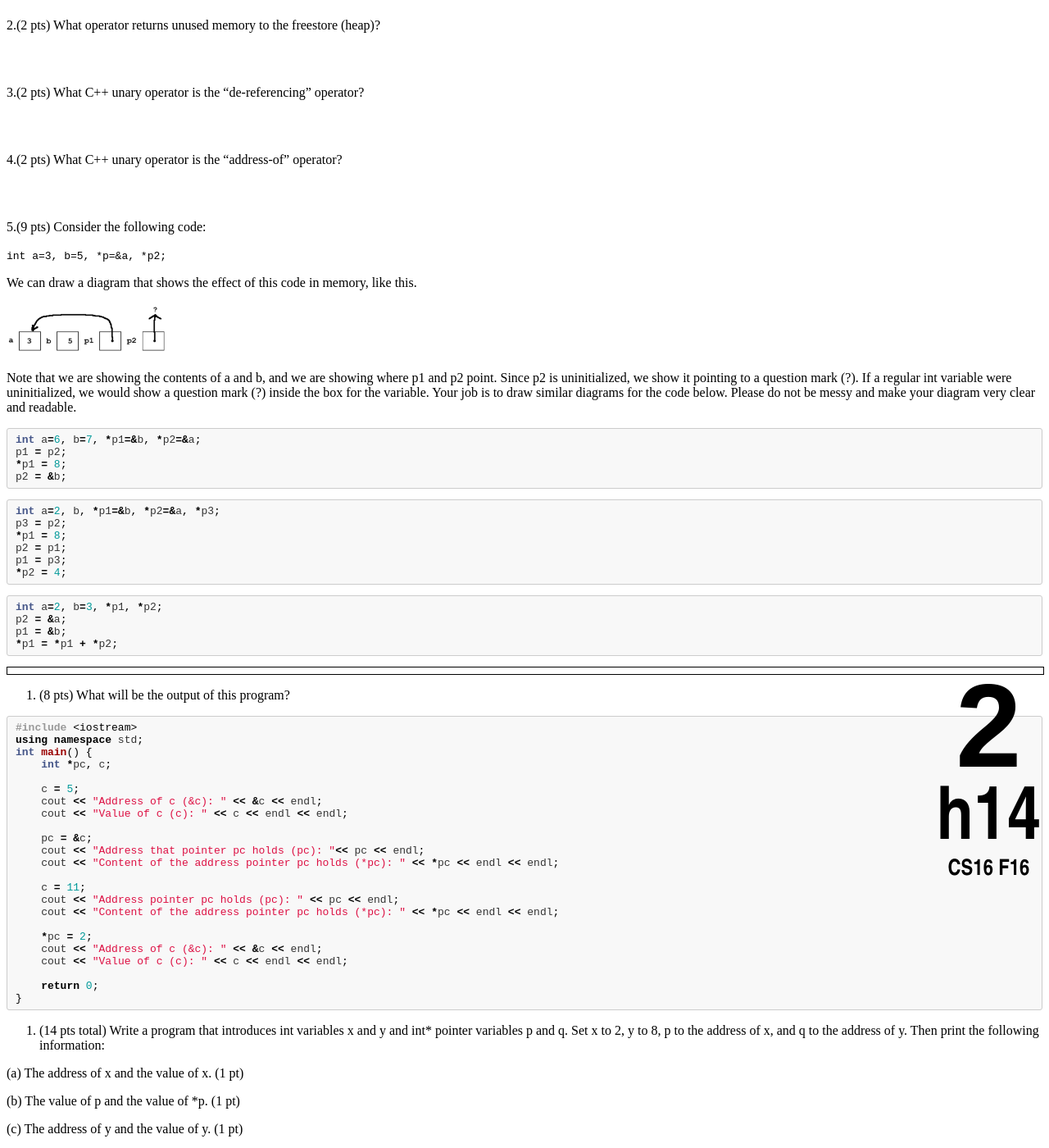
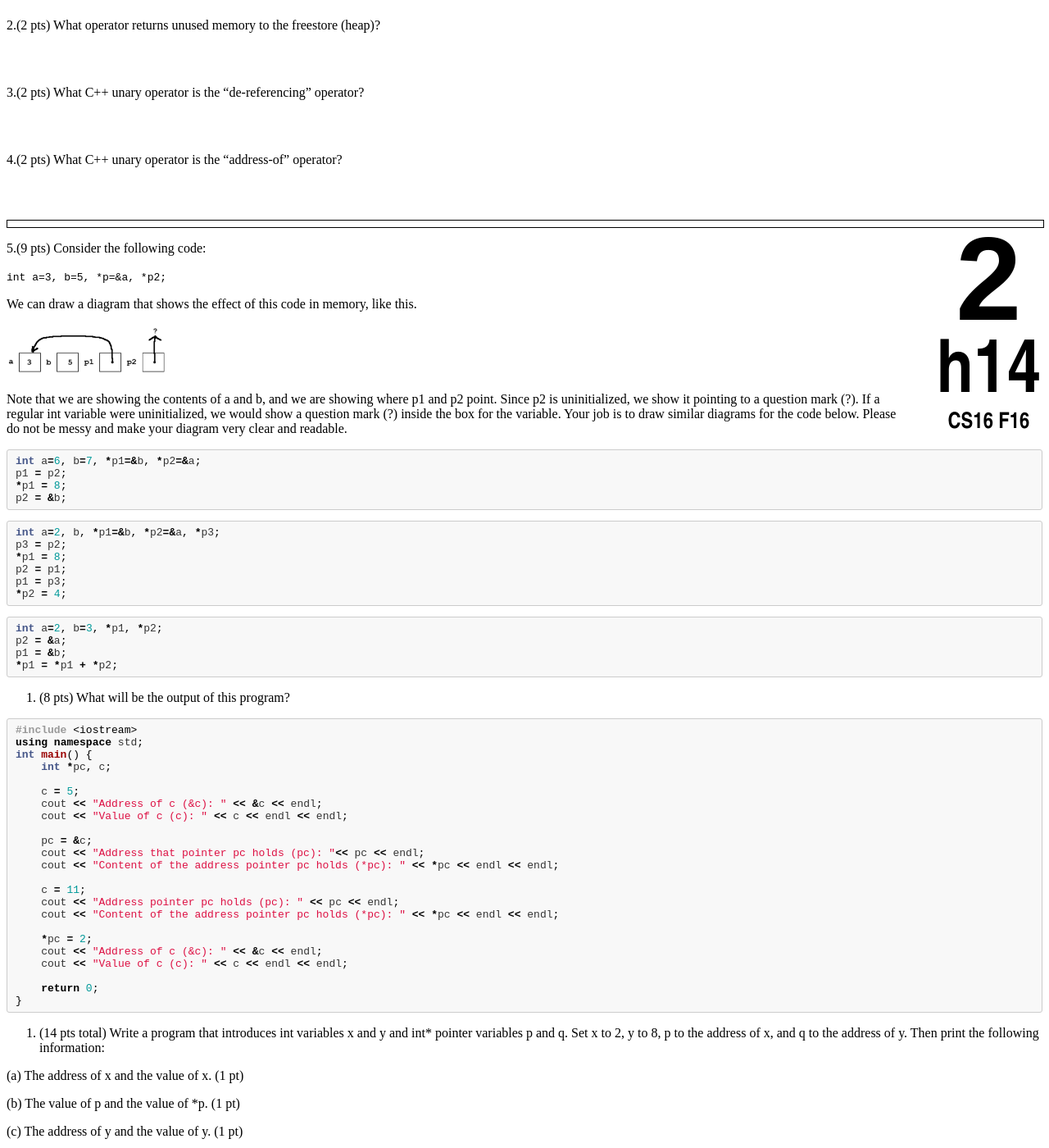
Before and after one commit to ucsb-cs16-s16/https-ucsb-cs16-s17.github.io, a Jekyll site: the page built from _hwk/h14.md, in a window 1280 px wide and 1400 px high, scrolled down 900 px. Shown: the whole window at 82% size. Built offline with Jekyll 4.4.1, drawn with Linux system fonts in a browser that asks for light colours.

Commit message:
new HW14

````diff
--- a/_hwk/h14.md
+++ b/_hwk/h14.md
@@ -22,6 +22,7 @@ Reading: Read Chapter 9 and the lecture notes.    If you do not have a copy of t
 4.(2 pts) What C++ unary operator is the "address-of" operator?
 <div style="margin-bottom:4em"></div>
 
+<div class="pagebreak"></div>
 5.(9 pts) Consider the following code:
 
 `int a=3, b=5, *p=&a, *p2;`
@@ -63,7 +64,6 @@ p1 = &b;
 ```
 </div>
 
-<div class="pagebreak"></div>
 6. (8 pts) What will be the output of this program?
 
 <div markdown="1">
````
